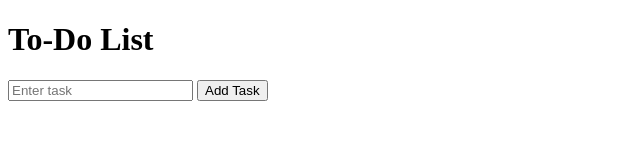
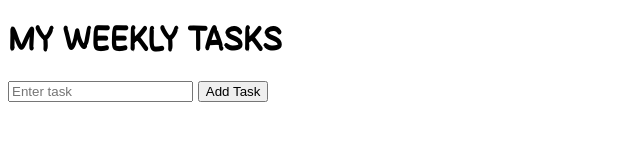
Before and after one commit to cel004/ditto, an Electron app: page index.html in a window 800 px wide. Shown: the whole page, without its empty margins (0-640 px from the left). Drawn offline with Linux system fonts and the light colour scheme.

Commit message:
Import font and update logo

```diff
--- a/index.html
+++ b/index.html
@@ -7,7 +7,7 @@
     <title>Ditto</title>
 </head>
     <body>
-        <h1>To-Do List</h1>
+        <h1>MY WEEKLY TASKS</h1>
         <div id="taskContainer">
             <ul id="tasks"></ul>
             <input type="text" id="taskInput" placeholder="Enter task">
--- a/main.js
+++ b/main.js
@@ -15,13 +15,13 @@ function createWindow() {
     webPreferences: {
       nodeIntegration: true
     },
-    icon: './assets/ditto_icon.png'
+    icon: './assets/ditto1.png'
   });
   mainWindow.loadFile(path.join(__dirname, 'index.html'));
 }
 
 function createTray() {
-  const trayIconPath = path.join(__dirname, 'assets', 'ditto_icon.png');
+  const trayIconPath = path.join(__dirname, 'assets', 'ditto1.png');
   tray = new Tray(trayIconPath);
   const contextMenu = Menu.buildFromTemplate([
     { label: 'Quit', role: 'quit' }
--- a/styles.css
+++ b/styles.css
@@ -1,3 +1,6 @@
+body{
+    font-family: 'HarvestStory', sans-serif;
+}
 #tasks {
     list-style: none;
     padding: 0;
@@ -14,3 +17,8 @@ span {
     margin-left: 10px;
     color: black;
 }
+
+@font-face {
+    font-family: 'HarvestStory';
+    src: url('./assets/HarvestStory.otf') format('truetype');
+}
```
Also changed, not shown: assets/HarvestStory.otf (added), assets/ditto1.png (added).
